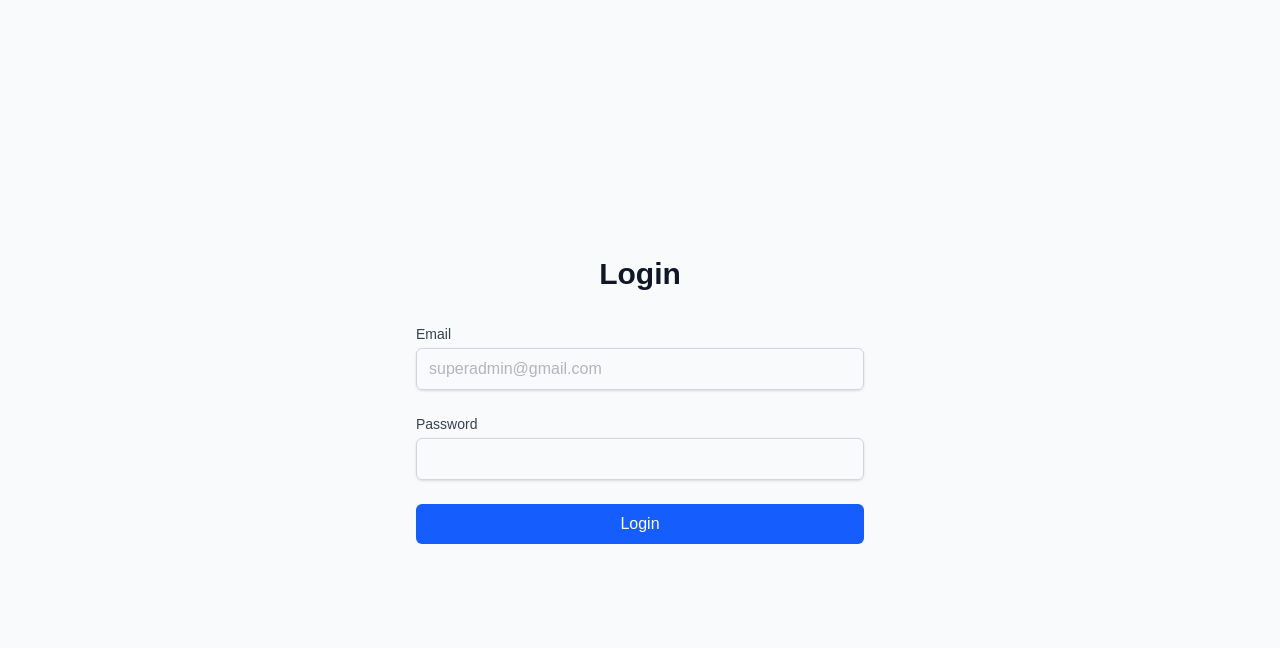
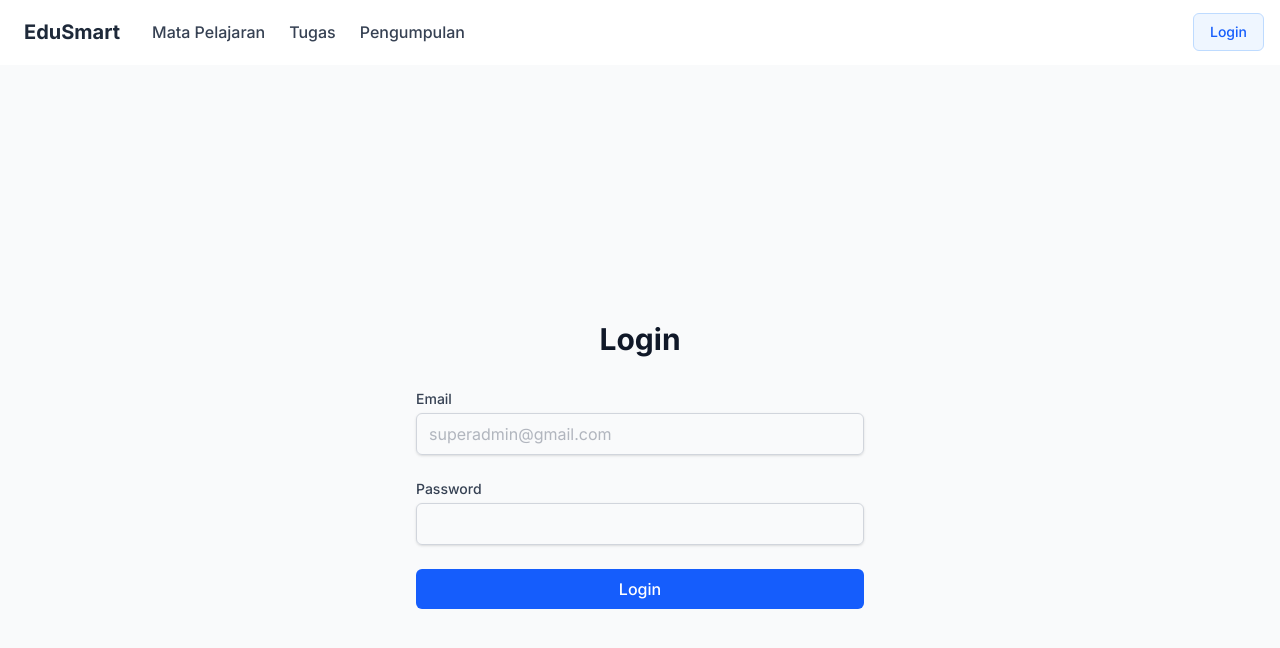
Before and after one commit to PeterCX2/EduSmart-UI, a Next.js app: page /login in a window 1280 px wide. Shown: the top 648 px of the page. Built offline with nearby package versions, Linux system fonts and the light colour scheme.

Commit message:
feat: validation page header

```diff
--- a/app/layout.tsx
+++ b/app/layout.tsx
@@ -1,45 +1,27 @@
-'use client';
+import type { Metadata } from "next";
+import { Inter } from "next/font/google";
+import "./globals.css";
+import Header from "@/components/Header";
 
-import { usePathname } from 'next/navigation';
-import './globals.css';
-import Header from '@/components/Header';
-import Footer from '@/components/Footer';
-import { useEffect, useState } from 'react';
+const inter = Inter({ subsets: ["latin"] });
+
+export const metadata: Metadata = {
+  title: "EduSmart",
+  description: "Aplikasi Pengumpulan Tugas",
+};
 
 export default function RootLayout({
   children,
-}: {
+}: Readonly<{
   children: React.ReactNode;
-}) {
-  const pathname = usePathname();
-  const [mounted, setMounted] = useState(false);
-
-  useEffect(() => {
-    setMounted(true);
-  }, []);
-
-  const isAuthPage = pathname === '/login' ||
-                    pathname === '/register' ||
-                    pathname === '/forgot-password';
-
-  if (!mounted) {
-    return (
-      <html lang="en">
-        <body>{children}</body>
-      </html>
-    );
-  }
-
+}>) {
   return (
     <html lang="en">
-      <body className="antialiased bg-gray-50 min-h-screen flex flex-col">
-        {!isAuthPage && <Header />}
-
-        <main className={isAuthPage ? 'flex-1' : 'container mx-auto px-4 py-6 flex-1'}>
+      <body className={inter.className}>
+        <Header />
+        <main className="min-h-screen bg-gray-50">
           {children}
         </main>
-
-        {!isAuthPage && <Footer />}
       </body>
     </html>
   );
```
